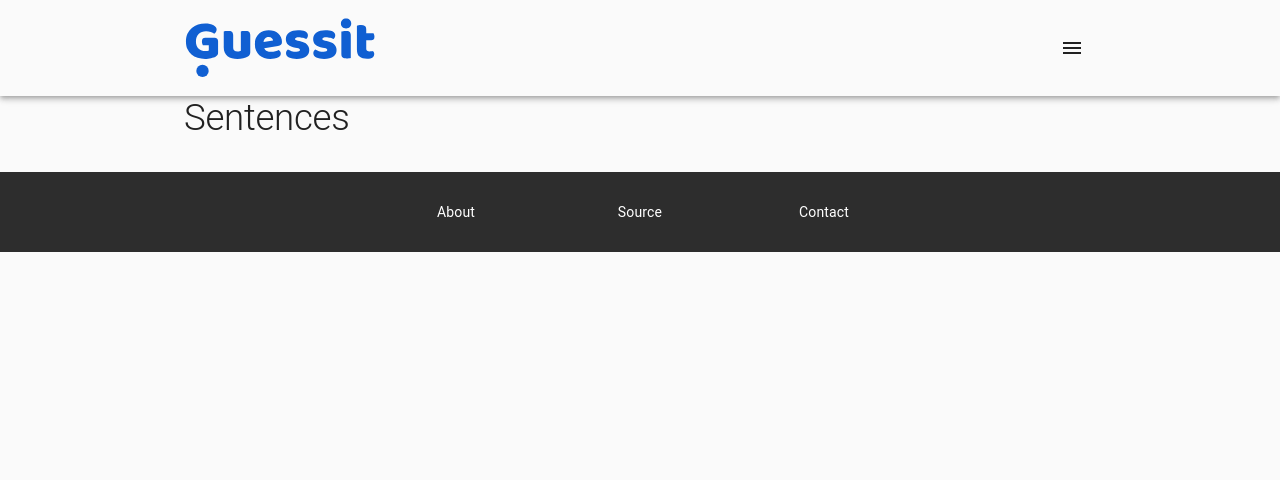
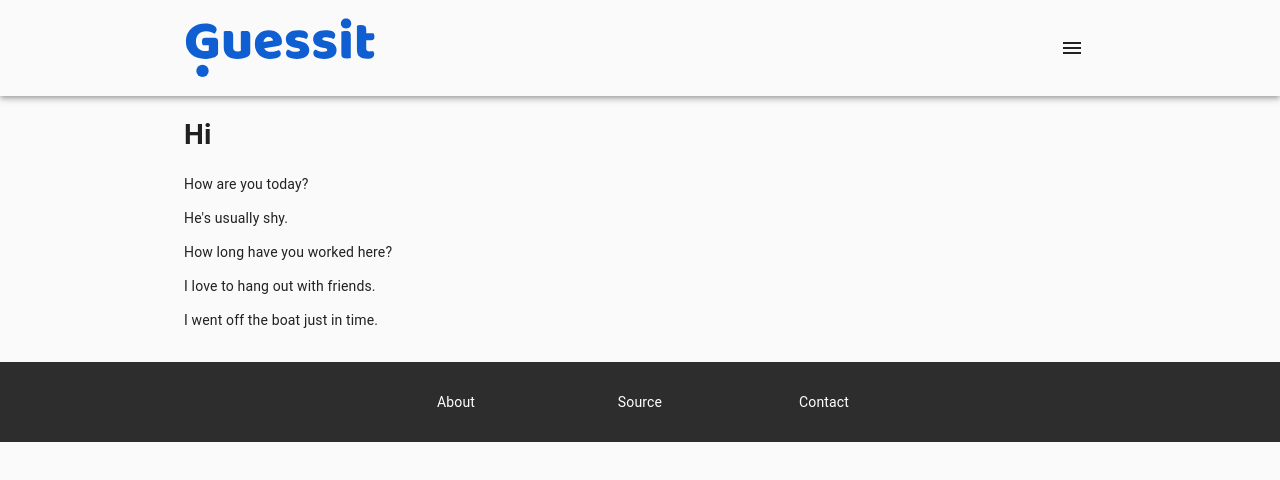
Before and after one commit to nathaner/guessit, a React (Create React App) app: page /sentences/1 in a window 1280 px wide. Shown: the top 480 px of the page. Built offline with nearby package versions, Linux system fonts and the light colour scheme.

Commit message:
Created the sentences set page and the corresponding fake service

```diff
--- a/src/App.js
+++ b/src/App.js
@@ -1,23 +1,24 @@
-import React, { Fragment } from 'react';
-import Home from './components/Home';
-import './App.css';
-import { Redirect, Route, Switch } from 'react-router-dom';
-import { theme } from './theme';
-import { CssBaseline, ThemeProvider } from '@material-ui/core';
-import Questions from './components/Questions';
-import NewQuestions from './components/NewQuestions';
-import QuestionsSet from './components/QuestionsSet';
-import Sentences from './components/Sentences';
-import NewSentences from './components/NewSentences';
-import Pairs from './components/Pairs';
-import NewPairs from './components/NewPairs';
-import Profile from './components/Profile';
-import Login from './components/Login';
-import Register from './components/Register';
-import About from './components/About';
-import Contact from './components/Contact';
-import NotFound from './components/NotFound';
-import EditQuestionsSet from './components/EditQuestionsSet';
+import React, { Fragment } from "react";
+import Home from "./components/Home";
+import "./App.css";
+import { Redirect, Route, Switch } from "react-router-dom";
+import { theme } from "./theme";
+import { CssBaseline, ThemeProvider } from "@material-ui/core";
+import Questions from "./components/Questions";
+import NewQuestions from "./components/NewQuestions";
+import QuestionsSet from "./components/QuestionsSet";
+import Sentences from "./components/Sentences";
+import NewSentences from "./components/NewSentences";
+import Pairs from "./components/Pairs";
+import NewPairs from "./components/NewPairs";
+import Profile from "./components/Profile";
+import Login from "./components/Login";
+import Register from "./components/Register";
+import About from "./components/About";
+import Contact from "./components/Contact";
+import NotFound from "./components/NotFound";
+import EditQuestionsSet from "./components/EditQuestionsSet";
+import SentencesSet from "./components/SentencesSet";
 
 function App() {
     return (
@@ -25,11 +26,15 @@ function App() {
             <CssBaseline />
             <ThemeProvider theme={theme}>
                 <Switch>
-          <Route path="/questions/edit/:id" component={EditQuestionsSet} />
+                    <Route
+                        path="/questions/edit/:id"
+                        component={EditQuestionsSet}
+                    />
                     <Route path="/questions/new" component={NewQuestions} />
                     <Route path="/questions/:id" component={QuestionsSet} />
                     <Route path="/questions" component={Questions} />
                     <Route path="/sentences/new" component={NewSentences} />
+                    <Route path="/sentences/:id" component={SentencesSet} />
                     <Route path="/sentences" component={Sentences} />
                     <Route path="/pairs/new" component={NewPairs} />
                     <Route path="/pairs" component={Pairs} />
--- /dev/null
+++ b/src/components/SentencesSet.js
@@ -0,0 +1,33 @@
+import React, { useEffect, useState } from "react";
+import { getSentencesSet } from "../services/sentencesSetsService";
+import Layout from "./Layout";
+
+export default function SentencesSet({ match }) {
+    const [sentences, setSentence] = useState([]);
+    const [isLoaded, setIsLoaded] = useState(false);
+
+    useEffect(() => {
+        async function fetchData() {
+            await setSentence(getSentencesSet(match.params.id));
+            setIsLoaded(true);
+        }
+
+        fetchData();
+    }, [match.params.id]);
+
+    if (!isLoaded)
+        return (
+            <Layout>
+                <h1>Loading</h1>
+            </Layout>
+        );
+    return (
+        <Layout>
+            <h1>Hi</h1>
+
+            {sentences.sentences.map((s) => (
+                <p key={s}>{s}</p>
+            ))}
+        </Layout>
+    );
+}
--- /dev/null
+++ b/src/services/sentencesSetsService.js
@@ -0,0 +1,23 @@
+const sentencesSet = [
+    {
+        _id: 1,
+        title: "English basics",
+        author: "Sarah",
+        href: "/questions/1",
+        sentences: [
+            "How are you today?",
+            "He's usually shy.",
+            "How long have you worked here?",
+            "I love to hang out with friends.",
+            "I went off the boat just in time.",
+        ],
+    },
+];
+
+export function getSentencesSets() {
+    return sentencesSet;
+}
+
+export function getSentencesSet(id) {
+    return sentencesSet.find((s) => s._id === parseInt(id, 10));
+}
```
Also changed, not shown: 1 other file (tests, documents, lock files or other folders). Lines whose indentation alone changed are shown as unchanged.
